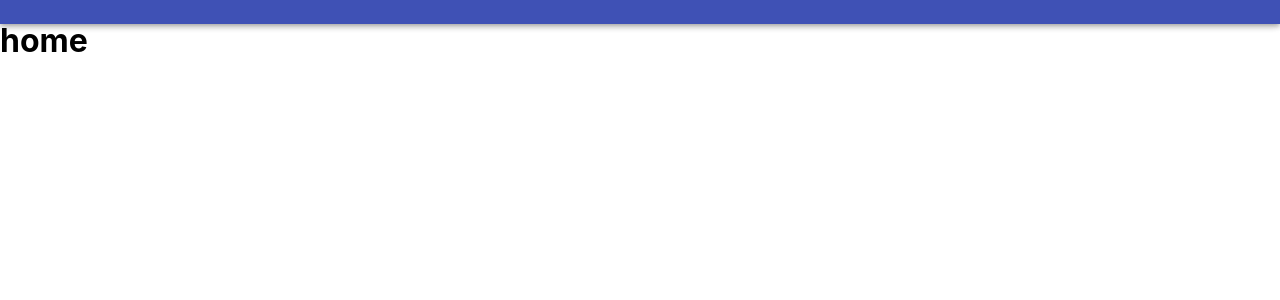
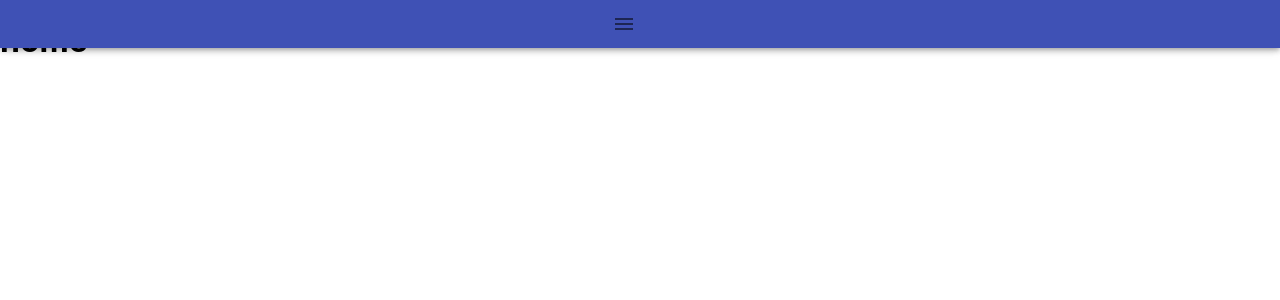
Before and after one commit to k-westbrook/katie-personal-site, a React (Create React App) app: page / in a window 1280 px wide. Shown: the top 300 px of the page. Built offline with nearby package versions, Linux system fonts and the light colour scheme.

Commit message:
updated to reflect

```diff
--- a/package.json
+++ b/package.json
@@ -4,6 +4,8 @@
   "private": true,
   "dependencies": {
     "@material-ui/core": "^4.6.1",
+    "@material-ui/icons": "^4.5.1",
+    "material-ui-icons": "^1.0.0-beta.36",
     "react": "^16.12.0",
     "react-dom": "^16.12.0",
     "react-router-dom": "^5.1.2",
--- a/src/NavBar.js
+++ b/src/NavBar.js
@@ -1,11 +1,14 @@
-import React, { Component } from 'react';
-import { Link } from 'react-router-dom'
-import './App.css';
+import React from 'react';
+import PropTypes from 'prop-types';
 import { withStyles } from '@material-ui/core/styles';
 import AppBar from '@material-ui/core/AppBar';
-import MenuItem from "@material-ui/core/MenuItem";
+import Toolbar from '@material-ui/core/Toolbar';
+import Typography from '@material-ui/core/Typography';
+import IconButton from '@material-ui/core/IconButton';
+import MenuIcon from '@material-ui/icons/Menu';
+import MenuItem from '@material-ui/core/MenuItem';
 import Menu from '@material-ui/core/Menu';
-
+import { Link } from 'react-router-dom'
 
 import App from './App';
 import { Icon } from '@material-ui/core';
@@ -22,17 +25,18 @@ const styles = {
     marginRight: 20,
   }
 }
-class NavBar extends Component {
+class NavBar extends React.Component {
   constructor() {
     super()
     this.state =
       {
-        isOpen: false,
-        anchorE1: null
+        auth: true,
+        anchorEl: null,
       }
     this.handleClick = this.handleClick.bind(this);
     this.handleClose = this.handleClose.bind(this);
   }
+
 
   handleClick(evt) {
     this.setState(
@@ -48,13 +52,15 @@ class NavBar extends Component {
   };
   render() {
     const { classes } = this.props;
-    console.log("HERE", this.state)
+
+
     return (
       <div >
+
         <AppBar>
-          <Icon className={classes.menuButton} onClick={this.handleClick}>
-
-          </Icon>
+          <IconButton className={classes.menuButton} onClick={this.handleClick}>
+            <MenuIcon />
+          </IconButton>
           <Menu open={this.state.isOpen}
             onClose={this.handleClose}
           >
```
Also changed, not shown: 1 other file (tests, documents, lock files or other folders).
